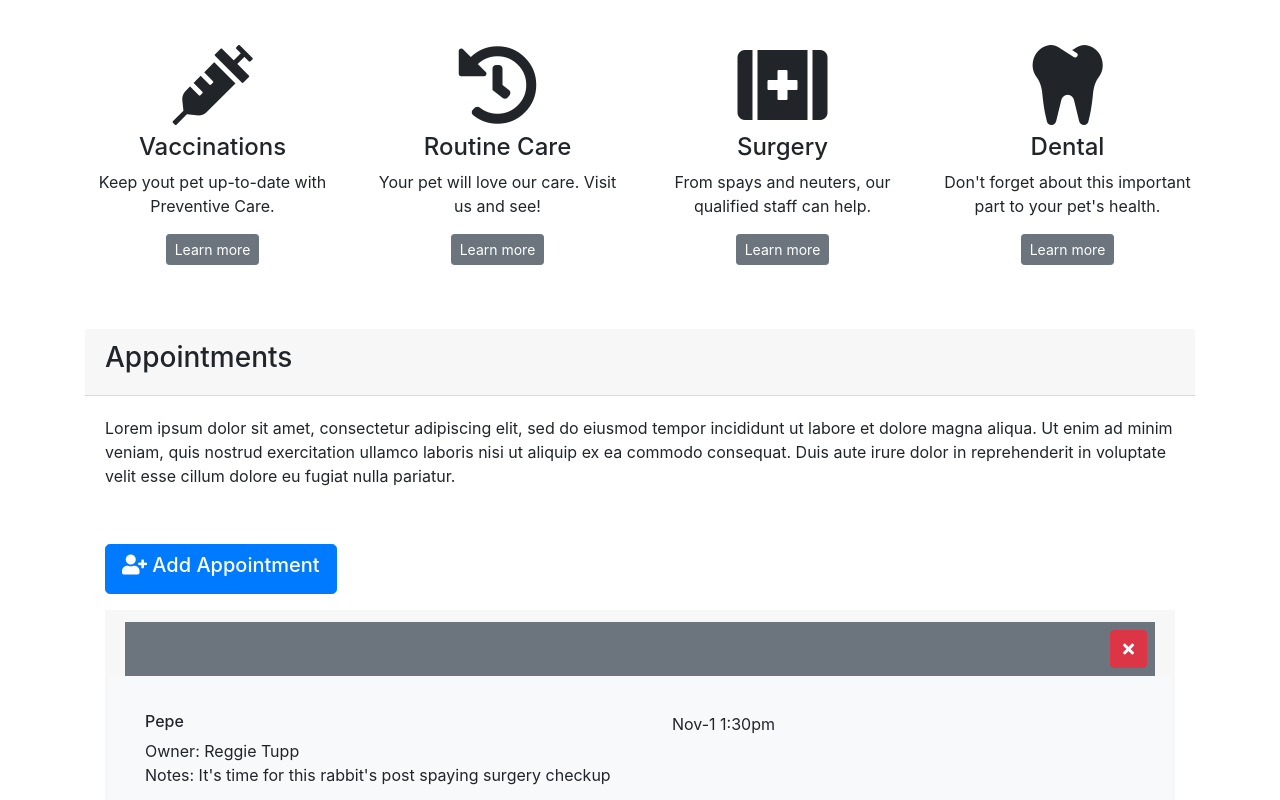
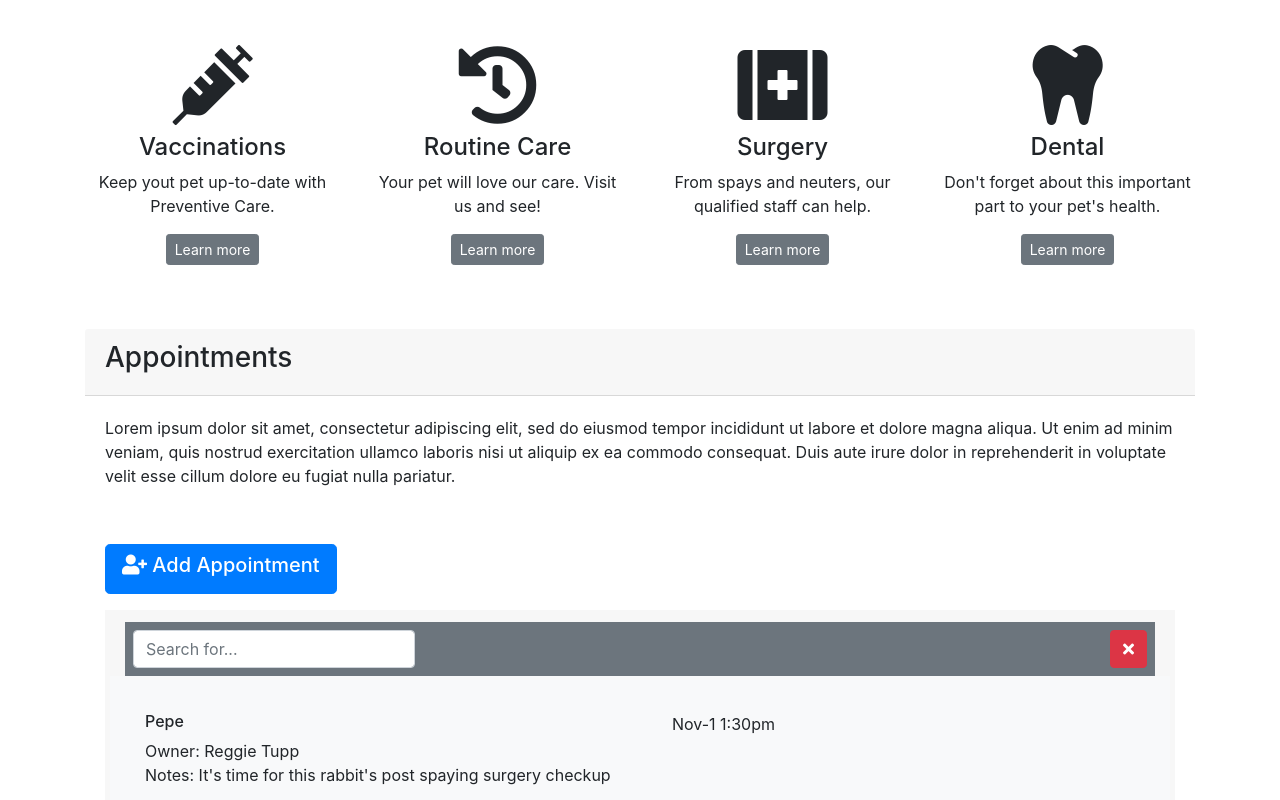
Before and after one commit to hperezs/companioncare, a React (Create React App) app: page / in a window 1280 px wide. Both pictures are taken after a click on the button "See Appointments". Shown: the part 483-1283 px from the top of the page. Built offline with nearby package versions, Linux system fonts and the light colour scheme.

Commit message:
Added a search function to the appointment app

```diff
--- a/src/components/App.js
+++ b/src/components/App.js
@@ -13,12 +13,14 @@ class App extends Component {
       lastIndex: 0,
       formDisplay: false,
       aptBtnDisplay: true,
-      listDisplay: false
+      listDisplay: false,
+      queryText: ''
     }
 
     this.toggleDisplay = this.toggleDisplay.bind(this);
     this.addAppointment = this.addAppointment.bind(this);
     this.toggleList = this.toggleList.bind(this);
+    this.searchApts = this.searchApts.bind(this);
   }
 
   componentDidMount() {
@@ -61,7 +63,22 @@ class App extends Component {
     })
   }
 
+  searchApts(text){
+    this.setState({
+      queryText: text
+    })
+  }
+
   render() {
+    let filteredApts = this.state.appointments;
+    filteredApts = filteredApts.filter(eachItem => {
+      return(
+        eachItem['petName'].toLowerCase().includes(this.state.queryText.toLowerCase()) ||
+        eachItem['ownerName'].toLowerCase().includes(this.state.queryText.toLowerCase()) ||
+        eachItem['aptNotes'].toLowerCase().includes(this.state.queryText.toLowerCase())
+      )
+    })
+
     return (
       <div>
         <AddApointment
@@ -71,9 +88,10 @@ class App extends Component {
           addAppointment={this.addAppointment}
         />
         <ListAppointments
-          appointments={this.state.appointments}
+          appointments={filteredApts}
           listDisplay={this.state.listDisplay}
           toggleList={this.toggleList}
+          searchApts={this.searchApts}
         />
       </div>
     )
--- a/src/components/ListAppointments.js
+++ b/src/components/ListAppointments.js
@@ -1,5 +1,6 @@
 import React, { Component } from 'react';
 import Moment from 'react-moment';
+import SearchAppointments from './SearchAppointments';
 
 class ListAppointments extends Component {
   render() {
@@ -11,6 +12,10 @@ class ListAppointments extends Component {
 
         <section className={"container card-header " + (this.props.listDisplay ? '' : 'hidden')}>
           <div className="d-flex bg-secondary">
+            <div className="search-component">
+              <SearchAppointments searchApts={this.props.searchApts} />
+            </div>
+
             <button className={"btn btn-danger ml-auto my-2 mr-2 "} onClick={this.props.toggleList}><i className="fas fa-times"></i></button>
           </div>
 
@@ -21,6 +26,7 @@ class ListAppointments extends Component {
                 <div className="appointment-layout row py-3 col-12" key={item.aptId}>
 
                   <div className="col-sm-12 col-md-10 col-lg-8">
+
                     <div className="apt-head d-flex">
                       <h6 className="pet-name">{item.petName}</h6>
                       <span className="apt-date ml-auto">
@@ -31,10 +37,12 @@ class ListAppointments extends Component {
                         />
                       </span>
                     </div>
+
                     <div className="owner-name">
                       <span className="label-item">Owner: </span>
                       <span>{item.ownerName}</span>
                     </div>
+
                     <div>
                       <span className="label-item">Notes: </span>
                       <span>{item.aptNotes}</span>
--- /dev/null
+++ b/src/components/SearchAppointments.js
@@ -0,0 +1,13 @@
+import React, {Component} from 'react';
+
+class SearchAppointments extends Component{
+    render(){
+        return(
+            <div className="input-group ml-2 mt-2">
+                <input type="text" className="form-control" placeholder="Search for..." onChange={e => this.props.searchApts(e.target.value)}></input>
+            </div>
+        )
+    }
+}
+
+export default SearchAppointments;
```
Lines whose indentation alone changed are shown as unchanged.
